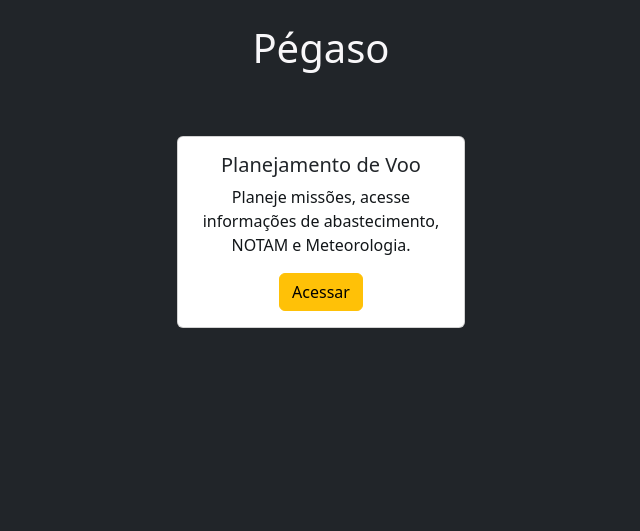
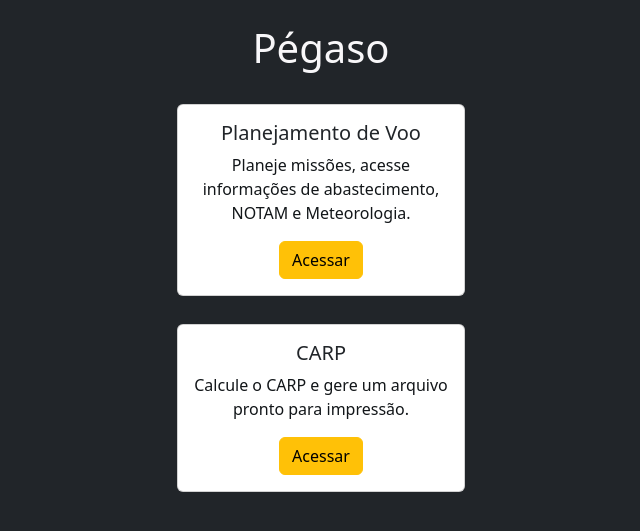
Before and after one commit to thalestmm/Pegasus, a Django app: page / in a window 1280 px wide. Shown: the part 59-590 px from the top of the page, without its empty margins (319-959 px from the left). Run offline with Django 4.2, Linux system fonts and the light colour scheme; some libraries are stand-ins or nearby versions.

Commit message:
home page added carp card

```diff
--- a/main/templates/main/home.html
+++ b/main/templates/main/home.html
@@ -5,13 +5,20 @@
 <h1 class="text-center">Pégaso</h1>
 <br>
 <div id="cardsContainer" class="container-fluid d-flex justify-content-center position-relative">
-<div class="card text-center position-absolute top-0 start-50 translate-middle rounded" style="width: 18rem; margin-top: 8rem;">
+<div class="card text-center position-absolute top-0 start-50 translate-middle rounded" style="width: 18rem; margin-top: 6rem;">
   <div class="card-body">
     <h5 class="card-title">Planejamento de Voo</h5>
     <p class="card-text" style="color: #121619;">Planeje missões, acesse informações de abastecimento, NOTAM e Meteorologia.</p>
     <a href="/planner" class="btn btn-warning">Acessar</a>
   </div>
 </div>
+<div class="card text-center position-absolute top-0 start-50 translate-middle rounded" style="width: 18rem; margin-top: 19rem;">
+  <div class="card-body">
+    <h5 class="card-title">CARP</h5>
+    <p class="card-text" style="color: #121619;">Calcule o CARP e gere um arquivo pronto para impressão.</p>
+    <a href="/carp" class="btn btn-warning">Acessar</a>
+  </div>
+</div>
 </div>
 </div>
 
```
